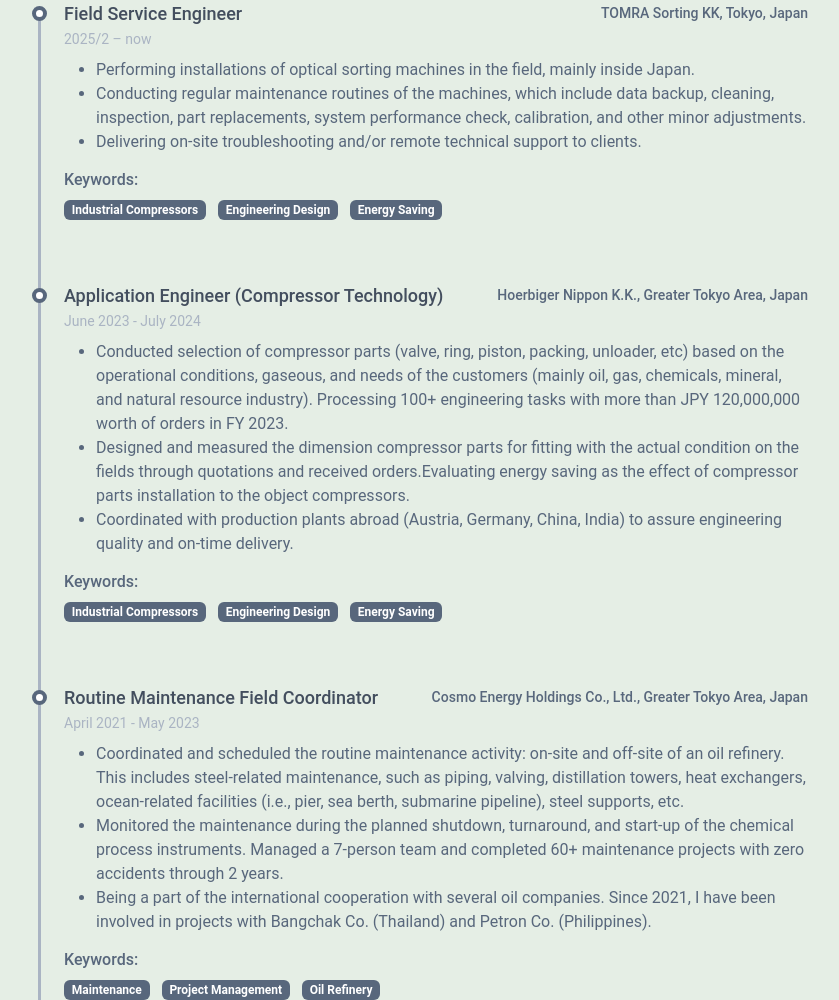
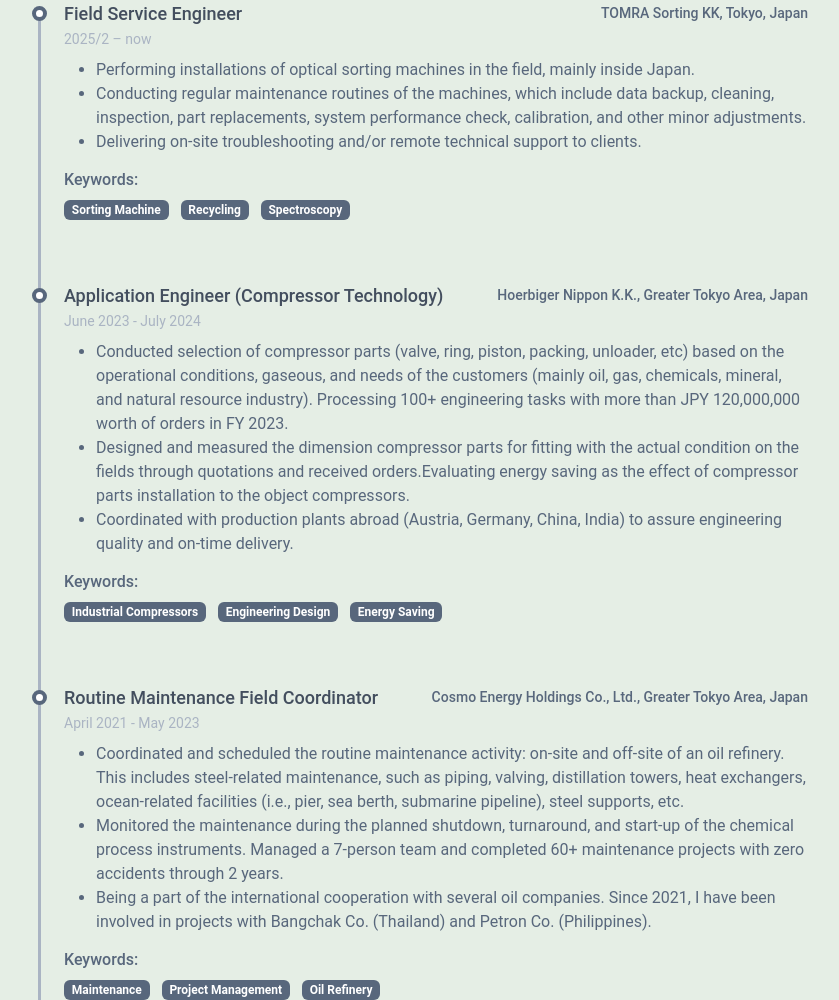
Before and after one commit to oonggaboong/portfolio.github.io, a website: page index.html in a window 1280 px wide. Shown: the part 1400-2400 px from the top of the page, without its empty margins (220-1059 px from the left). Drawn offline with nearby package versions, Linux system fonts and the light colour scheme.

Commit message:
Update index.html

```diff
--- a/index.html
+++ b/index.html
@@ -179,9 +179,9 @@
                     </ul>
                     <h4 class="resume-timeline-item-desc-heading font-weight-bold">Keywords:</h4>
                     <ul class="list-inline">
-                      <li class="list-inline-item"><span class="badge bg-secondary badge-pill">Industrial Compressors</span></li>
-                      <li class="list-inline-item"><span class="badge bg-secondary badge-pill">Engineering Design</span></li>
-                      <li class="list-inline-item"><span class="badge bg-secondary badge-pill">Energy Saving</span></li>
+                      <li class="list-inline-item"><span class="badge bg-secondary badge-pill">Sorting Machine</span></li>
+                      <li class="list-inline-item"><span class="badge bg-secondary badge-pill">Recycling</span></li>
+                      <li class="list-inline-item"><span class="badge bg-secondary badge-pill">Spectroscopy</span></li>
                     </ul>
                   </div><!--//resume-timeline-item-desc-->
 
```
